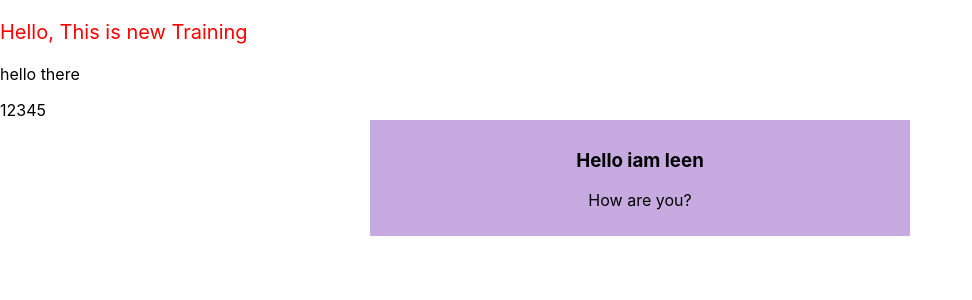
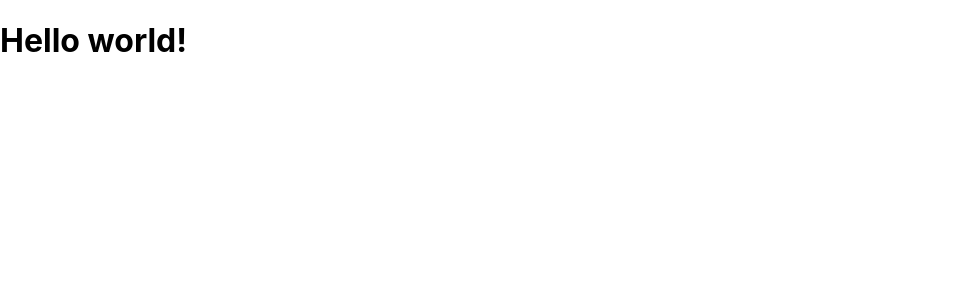
Before and after one commit to Leen-odeh3/Codevolution-Classes, a React (Create React App) app in the folder training/: page / in a window 1280 px wide. Shown: the top 300 px of the page, without its empty margins (0-972 px from the left). Built offline with nearby package versions, Linux system fonts and the light colour scheme.

Commit message:
new begin training

```diff
--- a/training/src/App.js
+++ b/training/src/App.js
@@ -1,10 +1,12 @@
-import Test from './Component/Test/Test.jsx'
-function App() {
+import React from 'react'
+import Greet from './Component/Greet/Greet'
+
+const App = () => {
   return (
-    <div className="App">
-      <Test/>
+    <div>
+      <Greet/>
     </div>
-  );
+  )
 }
 
-export default App;
+export default App
--- /dev/null
+++ b/training/src/Component/Greet/Greet.jsx
@@ -0,0 +1,11 @@
+import React from 'react'
+
+const Greet = () => {
+  return (
+    <div>
+      <h1>Hello world!</h1>
+    </div>
+  )
+}
+
+export default Greet
--- a/training/src/Component/Test/Test.jsx
+++ /dev/null
@@ -1,26 +0,0 @@
-import React from 'react'
-import './Test.scss'
-
-const Test = () => {
-
-    const style={color:"red" ,fontSize:"20px"}
-  const name='someone'
-  const nums=[1,2,3,4,5]
-
-  return (
-    <div >
-      <p style={style}>Hello, This is new Training</p>
-      <p>{name ==='leen' ? "hello leen" : "hello there"}</p>
-      {nums}
-      <div className='info'>
-        <h3>Hello iam leen </h3>
-        <p>How are you?</p>
-      </div>
-
-
-
-    </div>
-  )
-}
-
-export default Test
--- a/training/src/Component/Test/Test.scss
+++ /dev/null
@@ -1,9 +0,0 @@
-div{
-    &.info{
-     background-color: rgb(199, 171, 224);
-     width:500px;
-     text-align: center;
-     margin: auto;
-     padding: 10px 20px;
-    }
-}
```
